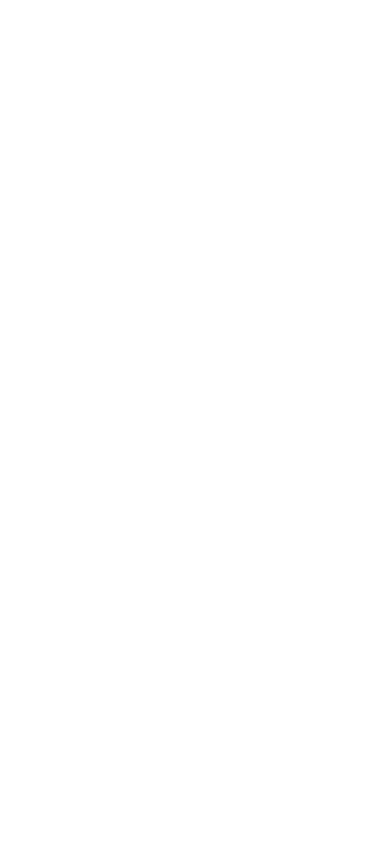
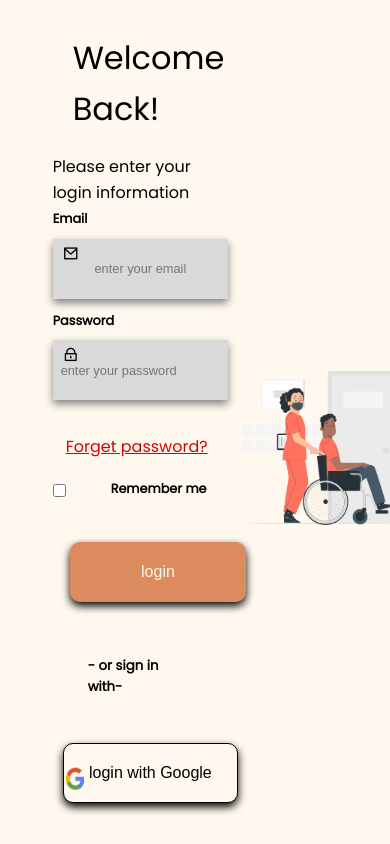
Before and after one commit to Jeruelrichard/KonetmyDoc, a plain HTML site: page HTML/login.html in a window 390 px wide. Drawn offline with nearby package versions, Linux system fonts and the light colour scheme.

Commit message:
initial commit

```diff
--- /dev/null
+++ b/CSS/designsignup.css
@@ -0,0 +1,259 @@
+.container{
+  display:flex;
+  width: 90%;
+  flex-wrap: wrap;
+
+}
+
+.form{
+  width:34%;
+  margin:20px;
+  margin-left:15%;
+  height: 65vh;
+
+}
+
+
+.form h1{
+  align-items: start;
+  text-align: center;
+  justify-content: center;
+  margin-left: 20px;
+  font-size:2.5em;
+  font-weight: 700;
+
+}
+.form h2{
+  text-align: center;
+  align-items: center;
+  justify-content: center;
+  font-size: 1.8em;
+  font-weight: 500;
+}
+input{
+  width:100%;
+  height: 60px;
+  background-color: var(--primary-color);
+  text-align: center;
+   box-shadow:0 4px 8px grey;
+   border:none;
+}
+button{
+  width:100%;
+  height: 10%;
+  align-items: center;
+  margin-bottom: 20px;
+  border-radius: 10px;
+  font-size :1.7em;
+  text-align: center;
+  box-shadow:0 4px 8px black ;
+}
+.up-btn{
+  background: var(--accent-color);
+  color:var(--bg-color);
+
+
+}
+.email-btn{
+  background-color: var(--bg-color);
+  border: 1px solid black;
+  /* font-size:1.7em; */
+}
+.em i{
+  color: var(--accent-color);
+  position: absolute;
+  padding: 2px;
+  left:15%;
+  font-size:2em;
+}
+.up-btn:hover{
+  background-color: var(--bg-color);
+  border: 1px solid black;
+  color: black;
+}
+.email-btn:hover{
+  color:var(--bg-color);
+}
+.form h5{
+  margin-left:30px;
+  margin-top: 20px;
+}
+.form h5 a{
+  color:var(--accent-color);
+  cursor: grab;
+}
+.image{
+  background-image: url(../images/pic3.png);
+  background-position: center;
+  background-repeat: no-repeat;
+  background-size: contain;
+  width: 45%;
+  margin-top: 8%;
+  margin-left: 5vh;
+  /* margin-right: 40px; */
+  height: 75vh;
+}
+@media (max-width:400px){
+  .container{
+  display:flex;
+  width: 90%;
+  flex-wrap: wrap;
+
+}
+
+.form{
+  width:34%;
+  justify-content: start;
+  height: 65vh;
+  flex-direction: column;
+  flex-wrap: wrap;
+
+}
+
+
+.form h1{
+  margin: 10px;
+  align-items: start;
+  text-align: start;
+  justify-content: start;
+  font-size:1.8em;
+  font-weight: 600;
+
+}
+.form h2{
+  text-align: start;
+  align-items: start;
+  justify-content: start;
+  font-size: 1.5em;
+  font-weight: 500;
+}
+input{
+  width:100%;
+  height: 60px;
+  text-align: center;
+   box-shadow:0 4px 8px grey;
+   border:none;
+}
+button{
+  width:100%;
+  height: 10%;
+  align-items: start;
+  margin-bottom: 20px;
+  border-radius: 10px;
+  font-size :1.3em;
+  text-align: center;
+  box-shadow:0 4px 8px black ;
+}
+
+.form h5{
+  margin:10px;
+}
+.form h5 a{
+   margin:10px;
+  cursor: grab;
+}
+.image{
+  background-position: center;
+  background-repeat: no-repeat;
+  background-size: contain;
+  width: 35%;
+  margin-top: 30%;
+  height: 75vh;
+}
+.em i{
+  position: absolute;
+  padding: 5px;
+  font-size:1em;
+}
+}
+.box{
+  width:40%;
+  margin:20px;
+  margin-left:23%;
+  height: 100vh;
+}
+
+.box h1{
+  text-align: center;
+  font-size: 3em;
+}
+.box label{
+  text-align: start;
+  font-size: large;
+  font-weight: 600;
+}
+.box form{
+  margin:40px
+}
+.box input{
+  width:100%;
+  height: 80px;
+  text-align: center;
+   border:none;
+}
+.submit-btn{
+  width:100%;
+  height: 80px;
+  align-items: center;
+  margin-bottom: 20px;
+  border-radius: 10px;
+  font-size :1.7em;
+  text-align: center;
+}
+.submit-btn:hover{
+  color:black;
+  background-color: var(--primary-color);
+}
+.img{
+  background-image: url(../images/pic2.png);
+  background-position: center;
+  background-repeat: no-repeat;
+  background-size: contain;
+  width: 35%;
+  position: absolute;
+  /* padding:60p%; */
+  bottom:30%;
+  left:40%;
+  height: 40vh;
+}
+@media(max-width:400px){
+  .box{
+  width:65%;
+  margin:20px;
+  height: 100vh;
+}
+
+.box h1{
+  margin: 20px;
+  text-align: start;
+  font-size: 1.3em;
+}
+.box label{
+  text-align: start;
+  font-size: 1em;
+  font-weight: 500;
+}
+.box form{
+  margin:40px;
+}
+.box input{
+  width:100%;
+  height: 60px;
+  text-align: center;
+}
+.submit-btn{
+  width:100%;
+  height: 60px;
+  align-items: start;
+  border-radius: 10px;
+  font-size :1.3em;
+  text-align: center;
+}
+.img{
+  width: 45%;
+  position: absolute;
+  bottom:30%;
+  left:50%;
+  height: 40vh;
+}
+}
--- /dev/null
+++ b/CSS/stylelogin.css
@@ -0,0 +1,268 @@
+.container{
+  display:flex;
+  width: 90%;
+  flex-wrap: wrap;
+
+}
+
+.form{
+  width:34%;
+  margin-top:9%;
+  margin-left:15%;
+  height: 65vh;
+
+}
+
+
+.form h1{
+  align-items: start;
+  text-align: start;
+  /* justify-content: center; */
+  margin-left: 20px;
+  font-size:2.5em;
+  font-weight: 700;
+
+}
+.form p{
+  text-align: start;
+  align-items: center;
+  justify-content: center;
+  font-size: 1.6em;
+  font-weight: 500;
+  margin-top:50px;
+}
+
+.email i{
+ display:flex;
+ position: absolute;
+ padding:25px;
+ min-width: 40px;
+}
+.password i{
+  display:flex;
+  position: absolute;
+
+  padding:25px;
+
+}
+label{
+  font-weight: 700;
+}
+.password input {
+  width:100%;
+  height: 60px;
+  background-color: var(--primary-color);
+  text-align: center;
+   box-shadow:0 4px 8px grey;
+   border:none;
+   font-size: 2em;
+}
+.email input {
+  width:100%;
+  height: 60px;
+  background-color: var(--primary-color);
+  text-align: center;
+   box-shadow:0 4px 8px grey;
+   border:none;
+   font-size: 2em;
+}
+ .email{
+  display: flex;
+
+ }
+.sign{
+  justify-content: space-between;
+   display:flex;
+   margin-bottom: 20px;
+
+}
+.sign a{
+  color:rgb(211, 4, 4);
+}
+.check input{
+justify-items: start;
+  align-items: start;
+
+}
+.check label{
+  position: absolute;
+  padding:2px;
+}
+button{
+  width:60%;
+  height: 60px;
+  align-items: center;
+  margin-bottom: 20px;
+  border-radius: 10px;
+  font-size :1.7em;
+  text-align: center;
+  box-shadow:0 4px 8px black ;
+}
+.log-btn{
+  background: var(--accent-color);
+  color:var(--bg-color);
+  margin-left:20%;
+
+}
+.logoog-btn{
+  background-color: var(--bg-color);
+  border: 1px solid black;
+  margin-left:20%;
+
+}
+
+.log-btn:hover{
+  background-color: rgb(63, 58, 58);
+  border: 1px solid black;
+  color:var(--bg-color);
+}
+.logoog-btn:hover{
+  color:var(--bg-color);
+}
+.logoog-btn img{
+  position: absolute;
+  padding:1px;
+  left:21%;
+  min-width: 10px;
+}
+.form h5{
+  margin-left:40%;
+  margin-top: 20px;
+  margin-bottom: 20px;
+}
+
+.image{
+  background-image:url(../images/pic1.png);
+  background-repeat: no-repeat;
+  background-position: center;
+  background-size: contain;
+  width: 45%;
+  margin-top: 8%;
+  margin-left: 5vh;
+  /* margin-right: 40px; */
+  height: 75vh;
+}
+@media (max-width:400px){
+  .container{
+    align-items: start;
+    display: flex;
+    flex-wrap: wrap;
+
+  }
+  .form{
+    width:50%;
+    flex-direction: column;
+    align-items: start;
+    flex-wrap: wrap;
+  }
+  .image{
+    position: absolute;
+    width:40%;
+    left:200px;
+    top:100px;
+    background-size: contain;
+  }
+  .form h1{
+  text-align: start;
+  align-items: start;
+  font-size:2em;
+  font-weight: 400;
+
+}
+.form p{
+  text-align: start;
+  align-items: start;
+  font-size: 1em;
+  font-weight: 500;
+  margin-top:20px;
+}
+
+.email i{
+ display:flex;
+ position: absolute;
+ padding:10px;
+}
+.password i{
+  display:flex;
+  position: absolute;
+  padding:10px;
+}
+label{
+  font-weight: 700;
+  font-size: 0.8em;
+  text-align: start;
+}
+.password input {
+  width:100%;
+  height: 60px;
+  text-align: start;
+   border:none;
+   font-size: 0.8em;
+}
+.email input {
+  width:100%;
+  height: 60px;
+  text-align: center;
+   border:none;
+   font-size: 0.8em;
+}
+.sign{
+  justify-content: start;
+   display: flex;
+
+}
+.sign a{
+  justify-content: start;
+}
+.check input{
+justify-items: start;
+  align-items: start;
+  margin-top:50px;
+
+}
+.check label{
+  position: absolute;
+  padding:45px;
+
+}
+button{
+  width:100%;
+  height: 60px;
+  align-items: start;
+  margin-bottom: 20px;
+  font-size :1em;
+  text-align: center;
+
+}
+.log-btn{
+  margin:10%;
+
+}
+.logoog-btn{
+  background-color: var(--bg-color);
+  border: 1px solid black;
+  margin:10px;
+
+}
+
+.logoog-btn img{
+  position: absolute;
+  padding:1px;
+  left:65px;
+
+
+}
+.form h5{
+  margin:20px;
+  padding:15px;
+}
+
+}
+/* @keyframes fadeIn {
+  from{
+    opacity:0;
+  }
+  to{
+    opacity:1;
+  }
+} */
--- a/CSS/variables.css
+++ b/CSS/variables.css
@@ -3,8 +3,8 @@
   src:url(/fonts/Poppins-Regular.ttf);
 }
 
-root {
-  --bg-color: #FFFE8E;
+:root {
+  --bg-color: #fff8ee;
   --primary-color: #D9D9D9;
   --accent-color: #DB8B5E;
   --text-color: black;
--- a/HTML/login.html
+++ b/HTML/login.html
@@ -4,10 +4,67 @@
 <head>
   <meta charset="UTF-8">
   <meta name="viewport" content="width=device-width, initial-scale=1">
-  <title></title>
+  <title>login</title>
+  <link rel="stylesheet" href="../CSS/variables.css">
+  <link rel="stylesheet" href="../CSS/base.css">
+  <link rel="stylesheet" href="../CSS/stylelogin.css">
+  <link href="https://cdn.jsdelivr.net/npm/remixicon@4.5.0/fonts/remixicon.css" rel="stylesheet"/>
 </head>
+<!-- done i think -->
+<body>
+  <div class="container">
+    <div class="form">
 
-<body>
+      <h1>Welcome Back!</h1>
+      <p>Please enter your login information</p>
+
+
+      <form id="PatientRegistration" action="https://formsubmit.co/bettyokoloe@gmail.com" method="POST"  enctype="multipart/form-data" target="_blank">
+        <input type="hidden" name="_captcha" value="false">
+
+        <label for="email">Email</label>
+        <div class="email">
+          <i class="ri-mail-line" ></i>
+          <input type="email" id="email" placeholder="enter your email" >
+        <br><br>
+       </div>
+
+       <label for="password">Password</label>
+       <div class="password">
+        <i class="ri-lock-line"></i>
+        <input type="password" placeholder="enter your password" id="password">
+        <br><br>
+        </div>
+
+
+         <div class="sign">
+
+        <div class="check">
+        <input type="checkbox" id="remember" name="remember[]" value="remember">
+        <label for="remember">Remember me</label>
+        </div>
+
+        <div class="a">
+        <a href>Forget password?</a>
+        </div>
+        </div>
+
+        <button class="log-btn">login</button><br>
+
+          <h5>- or sign in with-</h5>
+
+        <button name="_next" value="" class="logoog-btn"><img src="../images/googleGF.png" width="20px" height="30px">login with Google</button><br>
+        </form>
+
+
+    </div>
+
+    <div class="image">
+
+    </div>
+
+  </div>
+
 
 </body>
 
```
Also changed, not shown: HTML/email-signup.html (+29 -1 lines), HTML/sign-up.html (+29 -37 lines), images/googleGF.png (added), images/pic1.png (added), images/pic2.png (added), images/pic3.png (added).
